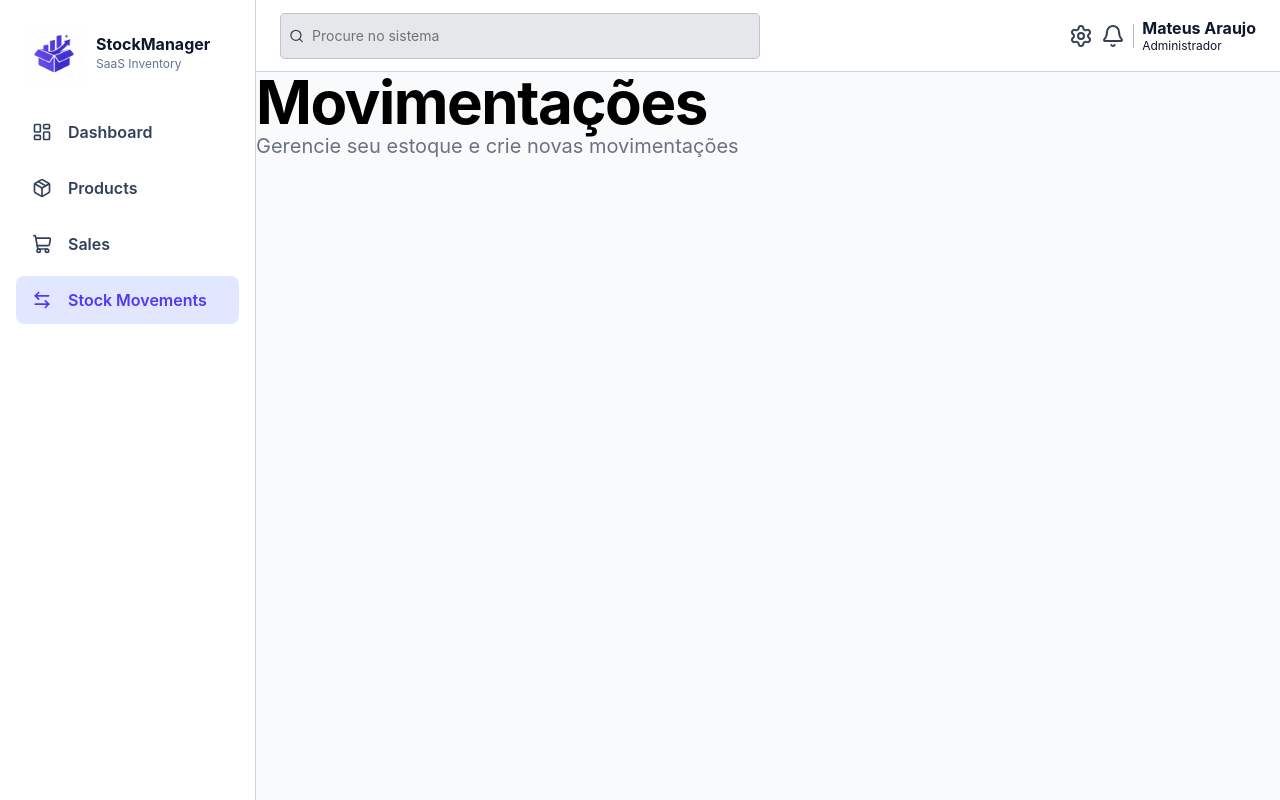
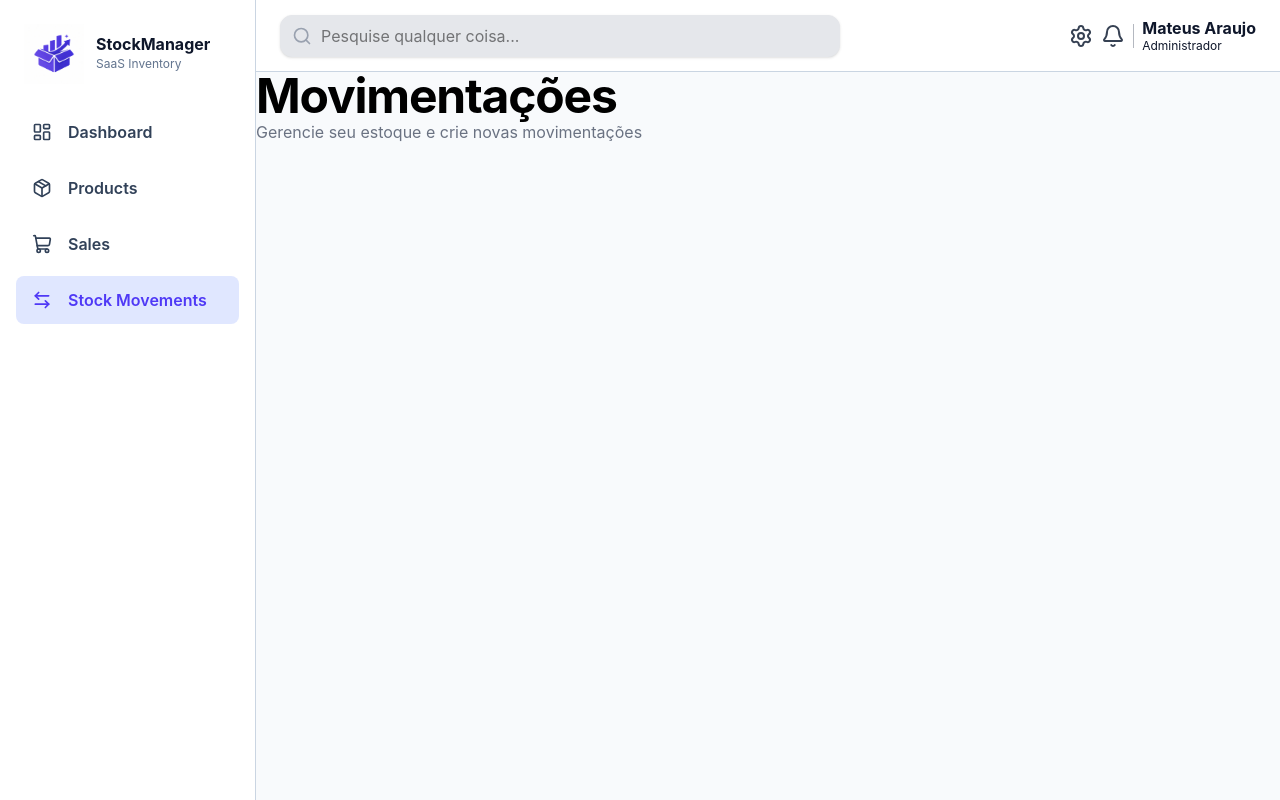
Before and after one commit to teuaraujoo/sistemaEstoque, a React (Vite) app in the folder frontend/: page /movimentacoes in a window 1280 px wide. Built offline with nearby package versions, Linux system fonts and the light colour scheme.

Commit message:
chore: ajustes na estilização

```diff
--- a/frontend/src/components/Dashboard/StatsCard.jsx
+++ b/frontend/src/components/Dashboard/StatsCard.jsx
@@ -4,7 +4,6 @@ import {
     Package,
     ReceiptText,
     CircleDollarSign,
-
 } from 'lucide-react';
 import { fetchProdutosResumo } from "../../services/produtosServices";
 import { fetchVendasResumo } from "../../services/vendasServices";
@@ -69,13 +68,13 @@ function StatsCard() {
             {stats.map((item) => (
                 <div
                     key={item.title}
-                    className="rounded-2xl border border-slate-200 bg-white p-6 shadow-sm"
+                    className="rounded-2xl border border-slate-200 bg-white p-6 shadow-sm hover:-translate-y-1 transition-transform duration-300"
                 >
                     <div className="flex items-start justify-between">
                         <div>
                             <p className="text-sm font-medium text-slate-500">{item.title}</p>
                             <h3
-                                className={`mt-3 text-5xl font-bold tracking-tight text-slate-900 ${item.valueColor || ''
+                                className={`mt-3 text-4xl font-bold tracking-tight text-slate-900 ${item.valueColor || ''
                                 }`}
                                 >
                                 {item.value}
@@ -83,7 +82,7 @@ function StatsCard() {
                         </div>
 
                         <div
-                            className={`flex h-14 w-14 items-center justify-center rounded-2xl text-2xl ${item.iconBg} ${item.iconColor}`}
+                            className={`flex h-12 w-12 items-center justify-center rounded-2xl ${item.iconBg} ${item.iconColor}`}
                         >
                             <span>{item.icon}</span>
                         </div>
--- a/frontend/src/components/layout/Header.jsx
+++ b/frontend/src/components/layout/Header.jsx
@@ -11,13 +11,17 @@ function Header() {
     return (
         <header className='w-full h-18 bg-white flex items-center p-6 justify-between  border-b border-slate-300'>
 
-            <div className="flex items-center border w-120 pr-1 gap-1 bg-gray-200 border-gray-500/30 h-[46px] rounded-[5px] overflow-hidden">
-                <Search className='pl-2  w-6 h-6 text-gray-700' />
-                <input className="w-full h-full pl-1 outline-none placeholder-gray-1000 text-sm" placeholder="Procure no sistema" type="text" />
+            <div className="relative hidden md:block">
+                <Search className="absolute left-3 top-1/2 -translate-y-1/2 w-5 h-5 text-gray-400" />
+                <input
+                    type="text"
+                    placeholder="Pesquise qualquer coisa..."
+                    className="w-140 pl-10 pr-4 py-2 border border-gray-200 bg-gray-200 rounded-xl transition-all duration-200 shadow-sm hover:border-gray-300 focus:outline-none focus:border-indigo-400 focus:ring-1 focus:ring-indigo-400"
+                />
             </div>
             <div className='flex gap-2 items-center'>
-                <NavLink to="/settings"><Settings className='text-gray-700' /></NavLink>
-                <NavLink to="/notifications"><Bell className='text-gray-700' /></NavLink>
+                <NavLink to="/settings"><Settings className='text-gray-700 cursor-pointer hover:text-black transition duration-300 ease' /></NavLink>
+                <NavLink to="/notifications"><Bell className='text-gray-700 cursor-pointer hover:text-black transition duration-300 ease' /></NavLink>
                 <div className="h-6 w-px bg-gray-500/50" />
                 <div className='flex flex-col gap-1'>
                     <h1 className="text-1xl font-bold leading-none text-slate-900">Mateus Araujo</h1>
--- a/frontend/src/components/ui/AddButton.jsx
+++ b/frontend/src/components/ui/AddButton.jsx
@@ -1,5 +1,5 @@
 import {
-    IoIosAddCircle
+    IoIosAdd
 } from "react-icons/io";
 
 function AddButton({ Name, onClick }) {
@@ -19,7 +19,7 @@ function AddButton({ Name, onClick }) {
                 <span
                     className="absolute right-0 h-full w-10 rounded-lg bg-indigo-700 flex items-center justify-center transform group-hover:translate-x-0 group-hover:w-full transition-all duration-300"
                 >
-                    <IoIosAddCircle className="w-7 h-7 text-white" />
+                    <IoIosAdd className="w-7 h-7 text-white" />
                 </span>
             </button>
         </>
--- a/frontend/src/components/ui/PageTitle.jsx
+++ b/frontend/src/components/ui/PageTitle.jsx
@@ -2,8 +2,8 @@ function PageTitle({ Nome, Descricao }) {
 
     return (
         <>
-            <h1 className="text-4xl font-bold tracking-tight text-heading md:text-5xl lg:text-6xl"> {Nome} </h1>
-            <p className="text-lg font-normal text-body lg:text-xl text-gray-500 " > {Descricao} </p>
+            <h1 className="font-bold tracking-tight text-heading md:text-5xl lg:text-1xl"> {Nome} </h1>
+            <p className="text-lg font-normal text-body lg:text-base text-gray-500 " > {Descricao} </p>
         </>
     )
 }
--- a/frontend/src/pages/Dashboard.jsx
+++ b/frontend/src/pages/Dashboard.jsx
@@ -1,4 +1,4 @@
-import StatsCard from '../components/Dashboard/statsCard';
+import StatsCard from '../components/Dashboard/StatsCard';
 import VendasGrid from '../components/Dashboard/VendasGrid';
 import MovesGrid from '../components/Dashboard/MovesGrid';
 
@@ -8,7 +8,7 @@ function Dashboard() {
     return (
         <div className="bg-gray-300 min-h-full p-4">
             <StatsCard />
-            <div className="grid gap-6 xl:grid-cols-2">
+            <div className="flex gap-10">
                 <VendasGrid />
                 <MovesGrid />
             </div>
```
